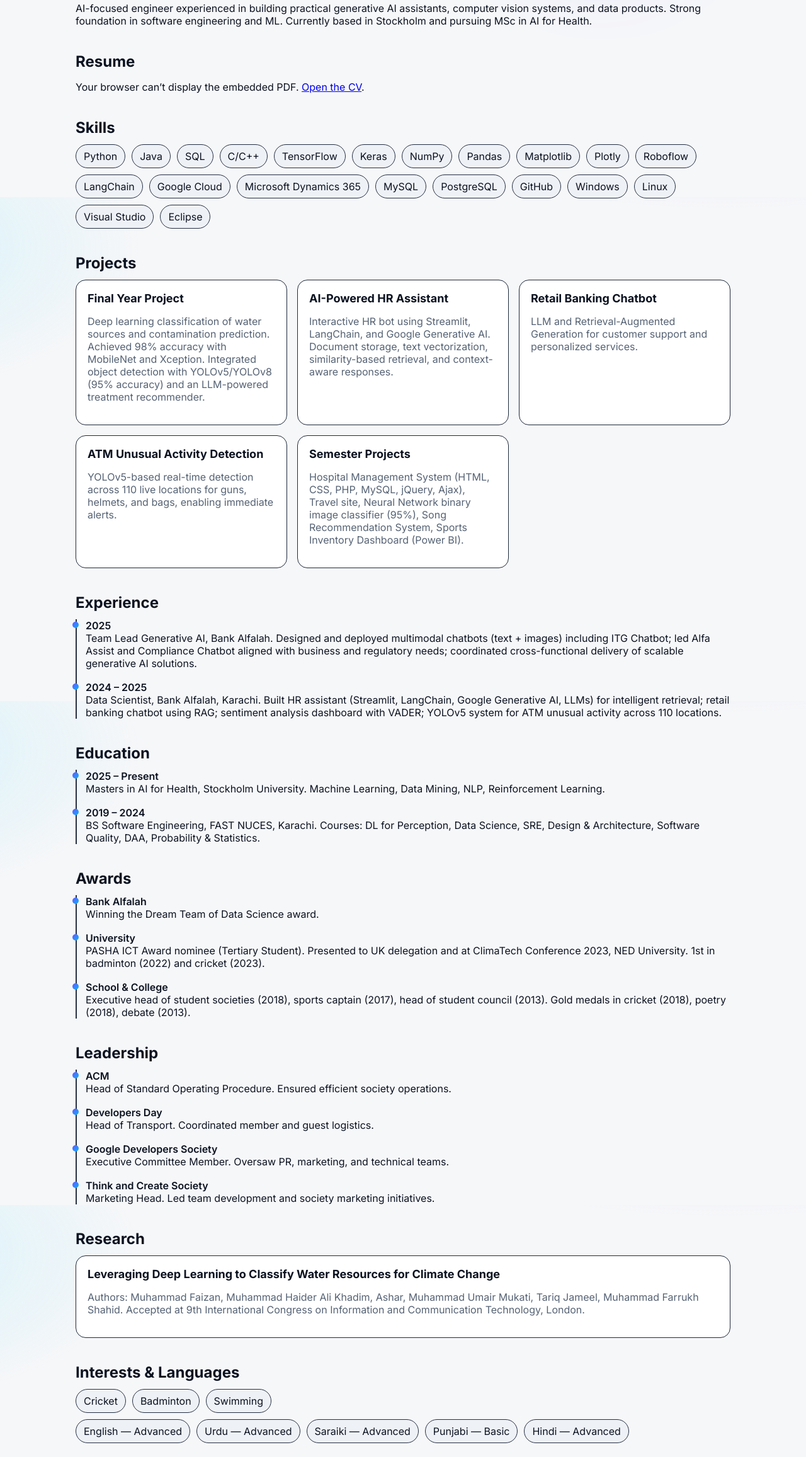
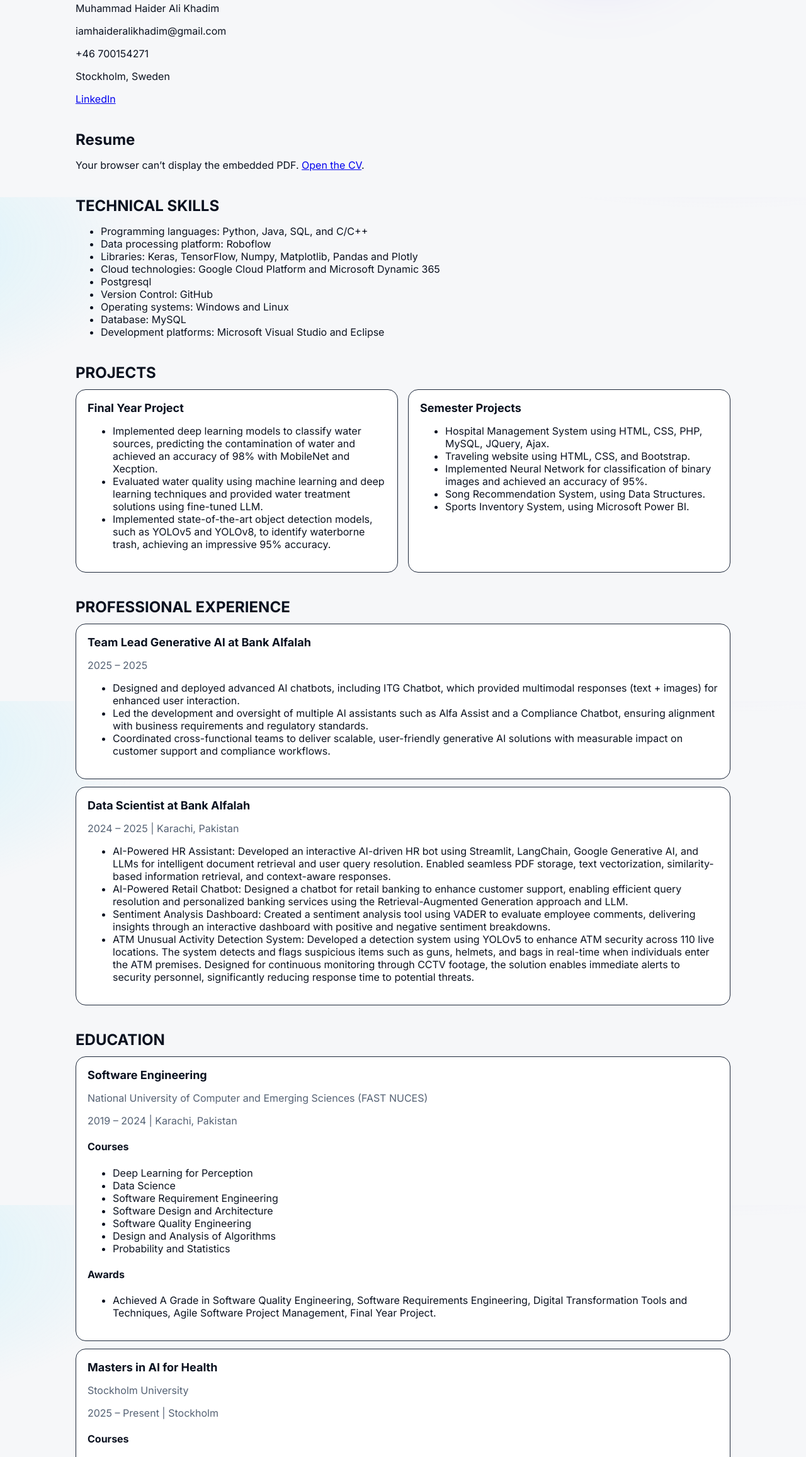
Before and after one commit to HaiderAli52891/haiderali52891.github.io, a plain HTML site: page index.html in a window 1280 px wide. Shown: the part 487-2800 px from the top of the page at 63% size. Drawn offline with Linux system fonts and the light colour scheme; a script that the page names is missing.

Commit message:
Update index.html

```diff
--- a/index.html
+++ b/index.html
@@ -46,9 +46,13 @@
     </div>
   </section>
 
-  <section id="about" class="section">
-    <h2>About</h2>
-    <p id="aboutText">AI-focused engineer experienced in building practical generative AI assistants, computer vision systems, and data products. Strong foundation in software engineering and ML. Currently based in Stockholm and pursuing MSc in AI for Health.</p>
+  <section id="overview" class="section">
+    <h2>Overview</h2>
+    <p>Muhammad Haider Ali Khadim</p>
+    <p>iamhaideralikhadim@gmail.com</p>
+    <p>+46 700154271</p>
+    <p>Stockholm, Sweden</p>
+    <p><a href="https://www.linkedin.com/in/haider-ali-40a999298" target="_blank" rel="noopener">LinkedIn</a></p>
   </section>
 
   <section id="resume" class="section">
@@ -59,128 +63,159 @@
   </section>
 
   <section id="skills" class="section">
-    <h2>Skills</h2>
-    <div id="skillsGrid" class="chip-grid">
-      <span class="chip">Python</span>
-      <span class="chip">Java</span>
-      <span class="chip">SQL</span>
-      <span class="chip">C/C++</span>
-      <span class="chip">TensorFlow</span>
-      <span class="chip">Keras</span>
-      <span class="chip">NumPy</span>
-      <span class="chip">Pandas</span>
-      <span class="chip">Matplotlib</span>
-      <span class="chip">Plotly</span>
-      <span class="chip">Roboflow</span>
-      <span class="chip">LangChain</span>
-      <span class="chip">Google Cloud</span>
-      <span class="chip">Microsoft Dynamics 365</span>
-      <span class="chip">MySQL</span>
-      <span class="chip">PostgreSQL</span>
-      <span class="chip">GitHub</span>
-      <span class="chip">Windows</span>
-      <span class="chip">Linux</span>
-      <span class="chip">Visual Studio</span>
-      <span class="chip">Eclipse</span>
-    </div>
+    <h2>TECHNICAL SKILLS</h2>
+    <ul>
+      <li>Programming languages: Python, Java, SQL, and C/C++</li>
+      <li>Data processing platform: Roboflow</li>
+      <li>Libraries: Keras, TensorFlow, Numpy, Matplotlib, Pandas and Plotly</li>
+      <li>Cloud technologies: Google Cloud Platform and Microsoft Dynamic 365</li>
+      <li>Postgresql</li>
+      <li>Version Control: GitHub</li>
+      <li>Operating systems: Windows and Linux</li>
+      <li>Database: MySQL</li>
+      <li>Development platforms: Microsoft Visual Studio and Eclipse</li>
+    </ul>
   </section>
 
   <section id="projects" class="section">
-    <h2>Projects</h2>
+    <h2>PROJECTS</h2>
     <div class="cards">
       <article class="card">
         <h3>Final Year Project</h3>
-        <p>Deep learning classification of water sources and contamination prediction. Achieved 98% accuracy with MobileNet and Xception. Integrated object detection with YOLOv5/YOLOv8 (95% accuracy) and an LLM-powered treatment recommender.</p>
-      </article>
-      <article class="card">
-        <h3>AI-Powered HR Assistant</h3>
-        <p>Interactive HR bot using Streamlit, LangChain, and Google Generative AI. Document storage, text vectorization, similarity-based retrieval, and context-aware responses.</p>
-      </article>
-      <article class="card">
-        <h3>Retail Banking Chatbot</h3>
-        <p>LLM and Retrieval-Augmented Generation for customer support and personalized services.</p>
-      </article>
-      <article class="card">
-        <h3>ATM Unusual Activity Detection</h3>
-        <p>YOLOv5-based real-time detection across 110 live locations for guns, helmets, and bags, enabling immediate alerts.</p>
+        <ul>
+          <li>Implemented deep learning models to classify water sources, predicting the contamination of water and achieved an accuracy of 98% with MobileNet and Xecption.</li>
+          <li>Evaluated water quality using machine learning and deep learning techniques and provided water treatment solutions using fine-tuned LLM.</li>
+          <li>Implemented state-of-the-art object detection models, such as YOLOv5 and YOLOv8, to identify waterborne trash, achieving an impressive 95% accuracy.</li>
+        </ul>
       </article>
       <article class="card">
         <h3>Semester Projects</h3>
-        <p>Hospital Management System (HTML, CSS, PHP, MySQL, jQuery, Ajax), Travel site, Neural Network binary image classifier (95%), Song Recommendation System, Sports Inventory Dashboard (Power BI).</p>
+        <ul>
+          <li>Hospital Management System using HTML, CSS, PHP, MySQL, JQuery, Ajax.</li>
+          <li>Traveling website using HTML, CSS, and Bootstrap.</li>
+          <li>Implemented Neural Network for classification of binary images and achieved an accuracy of 95%.</li>
+          <li>Song Recommendation System, using Data Structures.</li>
+          <li>Sports Inventory System, using Microsoft Power BI.</li>
+        </ul>
       </article>
     </div>
   </section>
 
   <section id="experience" class="section">
-    <h2>Experience</h2>
-    <ul id="expTimeline" class="timeline">
-      <li>
-        <div class="time">2025</div>
-        <div class="desc">Team Lead Generative AI, Bank Alfalah. Designed and deployed multimodal chatbots (text + images) including ITG Chatbot; led Alfa Assist and Compliance Chatbot aligned with business and regulatory needs; coordinated cross-functional delivery of scalable generative AI solutions.</div>
-      </li>
-      <li>
-        <div class="time">2024 – 2025</div>
-        <div class="desc">Data Scientist, Bank Alfalah, Karachi. Built HR assistant (Streamlit, LangChain, Google Generative AI, LLMs) for intelligent retrieval; retail banking chatbot using RAG; sentiment analysis dashboard with VADER; YOLOv5 system for ATM unusual activity across 110 locations.</div>
-      </li>
-    </ul>
+    <h2>PROFESSIONAL EXPERIENCE</h2>
+    <div class="card">
+      <h3>Team Lead Generative AI at Bank Alfalah</h3>
+      <p>2025 – 2025</p>
+      <ul>
+        <li>Designed and deployed advanced AI chatbots, including ITG Chatbot, which provided multimodal responses (text + images) for enhanced user interaction.</li>
+        <li>Led the development and oversight of multiple AI assistants such as Alfa Assist and a Compliance Chatbot, ensuring alignment with business requirements and regulatory standards.</li>
+        <li>Coordinated cross-functional teams to deliver scalable, user-friendly generative AI solutions with measurable impact on customer support and compliance workflows.</li>
+      </ul>
+    </div>
+    <div class="card" style="margin-top:12px">
+      <h3>Data Scientist at Bank Alfalah</h3>
+      <p>2024 – 2025 | Karachi, Pakistan</p>
+      <ul>
+        <li>AI-Powered HR Assistant: Developed an interactive AI-driven HR bot using Streamlit, LangChain, Google Generative AI, and LLMs for intelligent document retrieval and user query resolution. Enabled seamless PDF storage, text vectorization, similarity-based information retrieval, and context-aware responses.</li>
+        <li>AI-Powered Retail Chatbot: Designed a chatbot for retail banking to enhance customer support, enabling efficient query resolution and personalized banking services using the Retrieval-Augmented Generation approach and LLM.</li>
+        <li>Sentiment Analysis Dashboard: Created a sentiment analysis tool using VADER to evaluate employee comments, delivering insights through an interactive dashboard with positive and negative sentiment breakdowns.</li>
+        <li>ATM Unusual Activity Detection System: Developed a detection system using YOLOv5 to enhance ATM security across 110 live locations. The system detects and flags suspicious items such as guns, helmets, and bags in real-time when individuals enter the ATM premises. Designed for continuous monitoring through CCTV footage, the solution enables immediate alerts to security personnel, significantly reducing response time to potential threats.</li>
+      </ul>
+    </div>
   </section>
 
   <section id="education" class="section">
-    <h2>Education</h2>
-    <ul id="eduTimeline" class="timeline">
-      <li>
-        <div class="time">2025 – Present</div>
-        <div class="desc">Masters in AI for Health, Stockholm University. Machine Learning, Data Mining, NLP, Reinforcement Learning.</div>
-      </li>
-      <li>
-        <div class="time">2019 – 2024</div>
-        <div class="desc">BS Software Engineering, FAST NUCES, Karachi. Courses: DL for Perception, Data Science, SRE, Design & Architecture, Software Quality, DAA, Probability & Statistics.</div>
-      </li>
-    </ul>
+    <h2>EDUCATION</h2>
+    <div class="card">
+      <h3>Software Engineering</h3>
+      <p>National University of Computer and Emerging Sciences (FAST NUCES)</p>
+      <p>2019 – 2024 | Karachi, Pakistan</p>
+      <h4>Courses</h4>
+      <ul>
+        <li>Deep Learning for Perception</li>
+        <li>Data Science</li>
+        <li>Software Requirement Engineering</li>
+        <li>Software Design and Architecture</li>
+        <li>Software Quality Engineering</li>
+        <li>Design and Analysis of Algorithms</li>
+        <li>Probability and Statistics</li>
+      </ul>
+      <h4>Awards</h4>
+      <ul>
+        <li>Achieved A Grade in Software Quality Engineering, Software Requirements Engineering, Digital Transformation Tools and Techniques, Agile Software Project Management, Final Year Project.</li>
+      </ul>
+    </div>
+    <div class="card" style="margin-top:12px">
+      <h3>Masters in AI for Health</h3>
+      <p>Stockholm University</p>
+      <p>2025 – Present | Stockholm</p>
+      <h4>Courses</h4>
+      <ul>
+        <li>Machine Learning</li>
+        <li>Data Mining</li>
+        <li>Natural Language Processing</li>
+        <li>Reinforcement Learning</li>
+      </ul>
+    </div>
   </section>
 
   <section id="awards" class="section">
-    <h2>Awards</h2>
-    <ul class="timeline">
-      <li><div class="time">Bank Alfalah</div><div class="desc">Winning the Dream Team of Data Science award.</div></li>
-      <li><div class="time">University</div><div class="desc">PASHA ICT Award nominee (Tertiary Student). Presented to UK delegation and at ClimaTech Conference 2023, NED University. 1st in badminton (2022) and cricket (2023).</div></li>
-      <li><div class="time">School & College</div><div class="desc">Executive head of student societies (2018), sports captain (2017), head of student council (2013). Gold medals in cricket (2018), poetry (2018), debate (2013).</div></li>
-    </ul>
+    <h2>AWARDS</h2>
+    <div class="card">
+      <h3>Bank Alfalah</h3>
+      <ul>
+        <li>Winning the Dream Team of Data Science award.</li>
+      </ul>
+    </div>
+    <div class="card" style="margin-top:12px">
+      <h3>University Awards</h3>
+      <ul>
+        <li>Nominated for the Pakistan Software House Association (PASHA) ICT Award (Tertiary Student Category).</li>
+        <li>Nominated to give a presentation to the UK delegation and in ClimaTech Conference 2023 at NED University of Engineering & Technology.</li>
+        <li>1st Position in intra university badminton competition (2022) and in intra university cricket competition (2023).</li>
+      </ul>
+    </div>
+    <div class="card" style="margin-top:12px">
+      <h3>School and College Awards</h3>
+      <ul>
+        <li>Executive head of all the student societies in college (2018), Sports captain of the college (2017) and head of student representative council in school (2013).</li>
+        <li>Gold medal in inter-cricket competition (2018), intra poetry competition (2018) and intra debate competition (2013).</li>
+      </ul>
+    </div>
   </section>
 
   <section id="leadership" class="section">
-    <h2>Leadership</h2>
-    <ul class="timeline">
-      <li><div class="time">ACM</div><div class="desc">Head of Standard Operating Procedure. Ensured efficient society operations.</div></li>
-      <li><div class="time">Developers Day</div><div class="desc">Head of Transport. Coordinated member and guest logistics.</div></li>
-      <li><div class="time">Google Developers Society</div><div class="desc">Executive Committee Member. Oversaw PR, marketing, and technical teams.</div></li>
-      <li><div class="time">Think and Create Society</div><div class="desc">Marketing Head. Led team development and society marketing initiatives.</div></li>
+    <h2>LEADERSHIP EXPERIENCE</h2>
+    <ul>
+      <li>Head of Standard Operating Procedure in Association for Computing Machinery. Ensured efficient and smooth society operations.</li>
+      <li>Head of Transport in Developers Day. Facilitated coordination with members and guests to address transport-related issues.</li>
+      <li>Executive Committee Member of Googles Developers Society Club. Oversaw diverse teams in public relations, marketing, and technical functions.</li>
+      <li>Marketing Head of Think and Create Society. Spearheaded team development and executed society marketing initiatives.</li>
     </ul>
   </section>
 
   <section id="research" class="section">
-    <h2>Research</h2>
-    <div class="cards">
-      <article class="card">
-        <h3>Leveraging Deep Learning to Classify Water Resources for Climate Change</h3>
-        <p>Authors: Muhammad Faizan, Muhammad Haider Ali Khadim, Ashar, Muhammad Umair Mukati, Tariq Jameel, Muhammad Farrukh Shahid. Accepted at 9th International Congress on Information and Communication Technology, London.</p>
-      </article>
+    <h2>RESEARCH PAPER</h2>
+    <div class="card">
+      <h3>Leveraging Deep Learning to Classify Water Resources for Climate Change</h3>
+      <p>Muhammad Faizan, Muhammad Haider Ali Khadim, Ashar, Muhammad Umair Mukati, Tariq Jameel, and Muhammad Farrukh Shahid, research paper accepted at the 9th International Congress on Information and Communication Technology, London.</p>
     </div>
   </section>
 
   <section id="interests-languages" class="section">
-    <h2>Interests & Languages</h2>
+    <h2>INTERESTS</h2>
     <div class="chip-grid">
       <span class="chip">Cricket</span>
       <span class="chip">Badminton</span>
       <span class="chip">Swimming</span>
     </div>
+    <h2 style="margin-top:18px">LANGUAGES</h2>
     <div class="chip-grid" style="margin-top:10px">
       <span class="chip">English — Advanced</span>
       <span class="chip">Urdu — Advanced</span>
       <span class="chip">Saraiki — Advanced</span>
       <span class="chip">Punjabi — Basic</span>
-      <span class="chip">Hindi — Advanced</span>
+      <span class="chip">Hindi — Advance</span>
     </div>
   </section>
 
```
